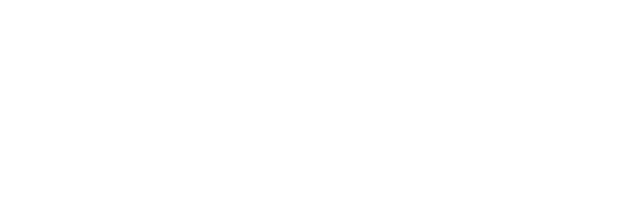
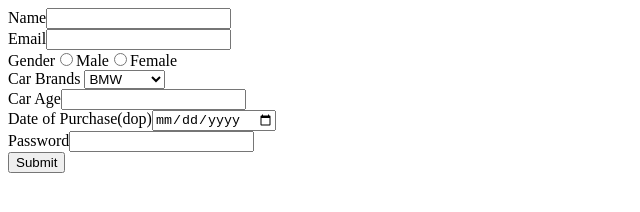
Before and after one commit to acciojob/car-insurance-form-abdurrahim-khan, a website: page main.html in a window 1280 px wide. Shown: the whole page, without its empty margins (0-640 px from the left). Drawn offline with Linux system fonts and the light colour scheme.

Commit message:
created a submission

```diff
--- a/main.html
+++ b/main.html
@@ -8,7 +8,29 @@
 
 <body>
 	<!-- the entire body must be written by student -->
-    <script type="text/javascript" src="./script.js">
+	<form method="get">
+		<label for="name">Name</label><input id="name" type="text" required>
+		<br>
+		<label for="email">Email</label><input id="email" type="email" required>
+		<br>
+		<label>Gender</label><input id="male" type="radio" name="gender" required><label for="male">Male</label><input id="female" type="radio" name="gender"><label for="female">Female</label>
+		<br>
+		<label for="cars">Car Brands</label>
+		<select id="cars" name="cars">
+			<option value="BMW">BMW</option>
+			<option value="Audi">Audi</option>
+			<option value="Mercedes">Mercedes</option>
+		</select>
+		<br>
+		<label for="carage">Car Age</label><input id="carage" type="number" required>
+		<br>
+		<label for="dop">Date of Purchase(dop)</label><input id="dop" type="date" required>
+		<br>
+		<label for="password">Password</label><input id="password" type="password" required>
+		<br>
+		<button type="submit">Submit</button>
+	</form>
+<script type="text/javascript" src="./script.js">
 </script>
 
 </body>
```
